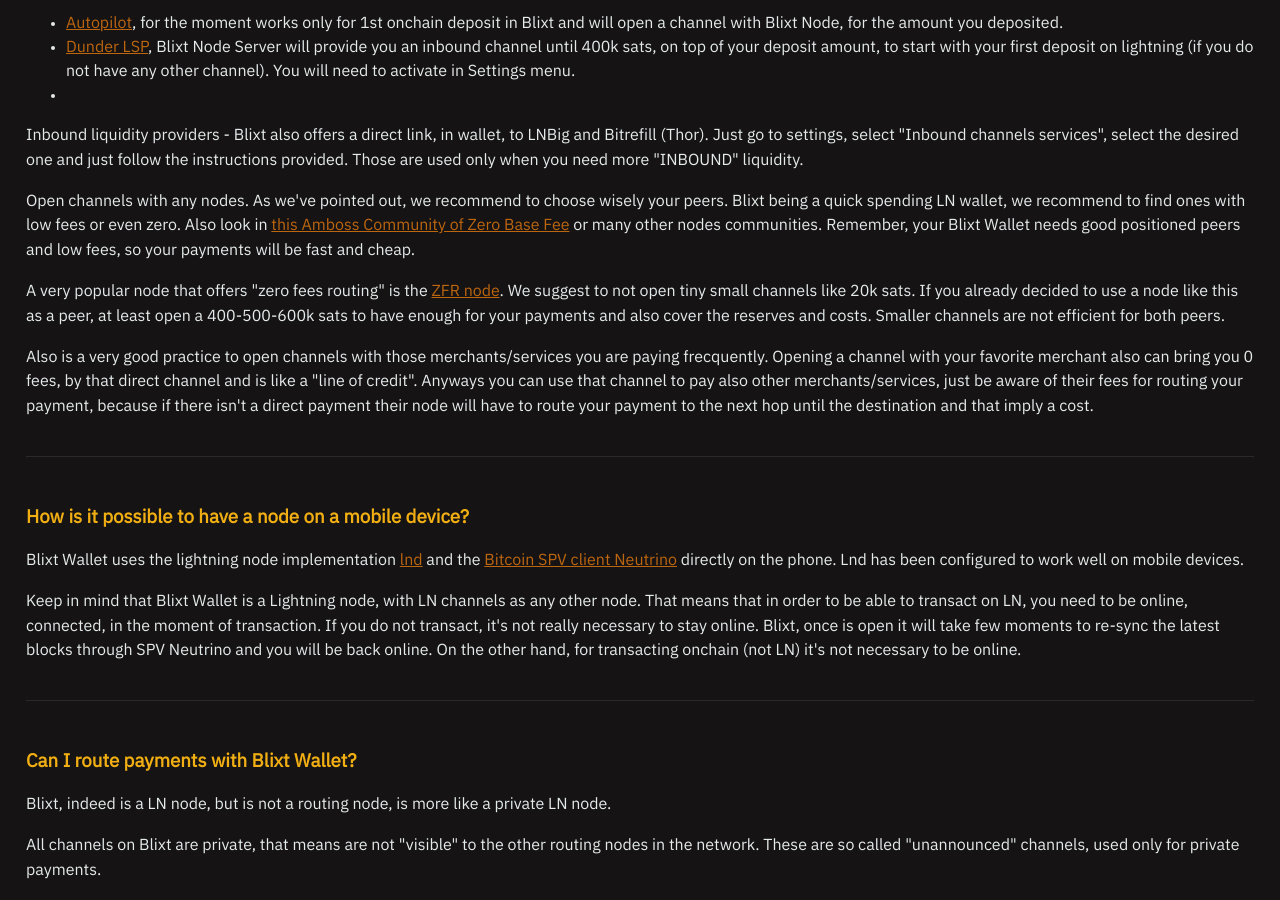
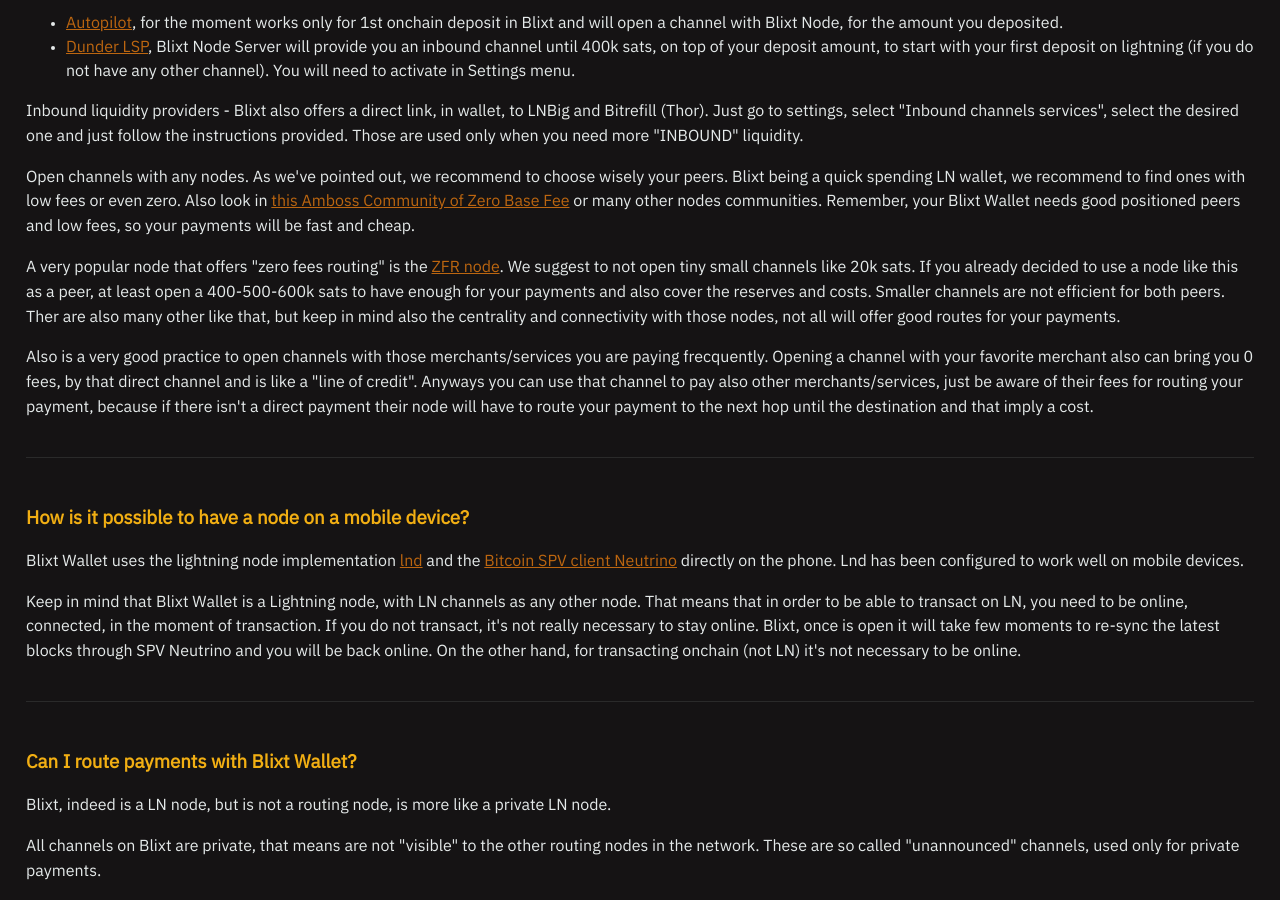
Before and after one commit to BlixtWallet/blixtwallet.github.io, a Jekyll site: the page built from faq.html, in a window 1280 px wide and 900 px high, scrolled down 2803 px. Built offline with Jekyll 4.4.1, drawn with Linux system fonts in a browser that asks for light colours.

Commit message:
small corrections

```diff
--- a/faq.html
+++ b/faq.html
@@ -196,11 +196,11 @@
     </p>
     <ul>
     <li><a href="/guides#guide-autopilot">Autopilot</a>, for the moment works only for 1st onchain deposit in Blixt and will open a channel with Blixt Node, for the amount you deposited.</li>
-    <li><a href="/guides#guide-lsp">Dunder LSP</a>, Blixt Node Server will provide you an inbound channel until 400k sats, on top of your deposit amount, to start with your first deposit on lightning (if you do not have any other channel). You will need to activate in Settings menu.<li>
+    <li><a href="/guides#guide-lsp">Dunder LSP</a>, Blixt Node Server will provide you an inbound channel until 400k sats, on top of your deposit amount, to start with your first deposit on lightning (if you do not have any other channel). You will need to activate in Settings menu.</li>
     </ul>
     <p>Inbound liquidity providers - Blixt also offers a direct link, in wallet, to LNBig and Bitrefill (Thor). Just go to settings, select "Inbound channels services", select the desired one and just follow the instructions provided. Those are used only when you need more "INBOUND" liquidity.</p>
     <p>Open channels with any nodes. As we've pointed out, we recommend to choose wisely your peers. Blixt being a quick spending LN wallet, we recommend to find ones with low fees or even zero. Also look in <a href="https://amboss.space/community/fa2a3e5a-769c-4cbf-ab9d-7ed8680a9ec6">this Amboss Community of Zero Base Fee</a> or many other nodes communities. Remember, your Blixt Wallet needs good positioned peers and low fees, so your payments will be fast and cheap.<p>
-    <p>A very popular node that offers "zero fees routing" is the <a href="https://amboss.space/node/038fe1bd966b5cb0545963490c631eaa1924e2c4c0ea4e7dcb5d4582a1e7f2f1a5">ZFR node</a>. We suggest to not open tiny small channels like 20k sats. If you already decided to use a node like this as a peer, at least open a 400-500-600k sats to have enough for your payments and also cover the reserves and costs. Smaller channels are not efficient for both peers.</p>
+    <p>A very popular node that offers "zero fees routing" is the <a href="https://amboss.space/node/038fe1bd966b5cb0545963490c631eaa1924e2c4c0ea4e7dcb5d4582a1e7f2f1a5">ZFR node</a>. We suggest to not open tiny small channels like 20k sats. If you already decided to use a node like this as a peer, at least open a 400-500-600k sats to have enough for your payments and also cover the reserves and costs. Smaller channels are not efficient for both peers. Ther are also many other like that, but keep in mind also the centrality and connectivity with those nodes, not all will offer good routes for your payments.</p>
     <p>Also is a very good practice to open channels with those merchants/services you are paying frecquently. Opening a channel with your favorite merchant also can bring you 0 fees, by that direct channel and is like a "line of credit". Anyways you can use that channel to pay also other merchants/services, just be aware of their fees for routing your payment, because if there isn't a direct payment their node will have to route your payment to the next hop until the destination and that imply a cost.</p>
   </section>
 
```
